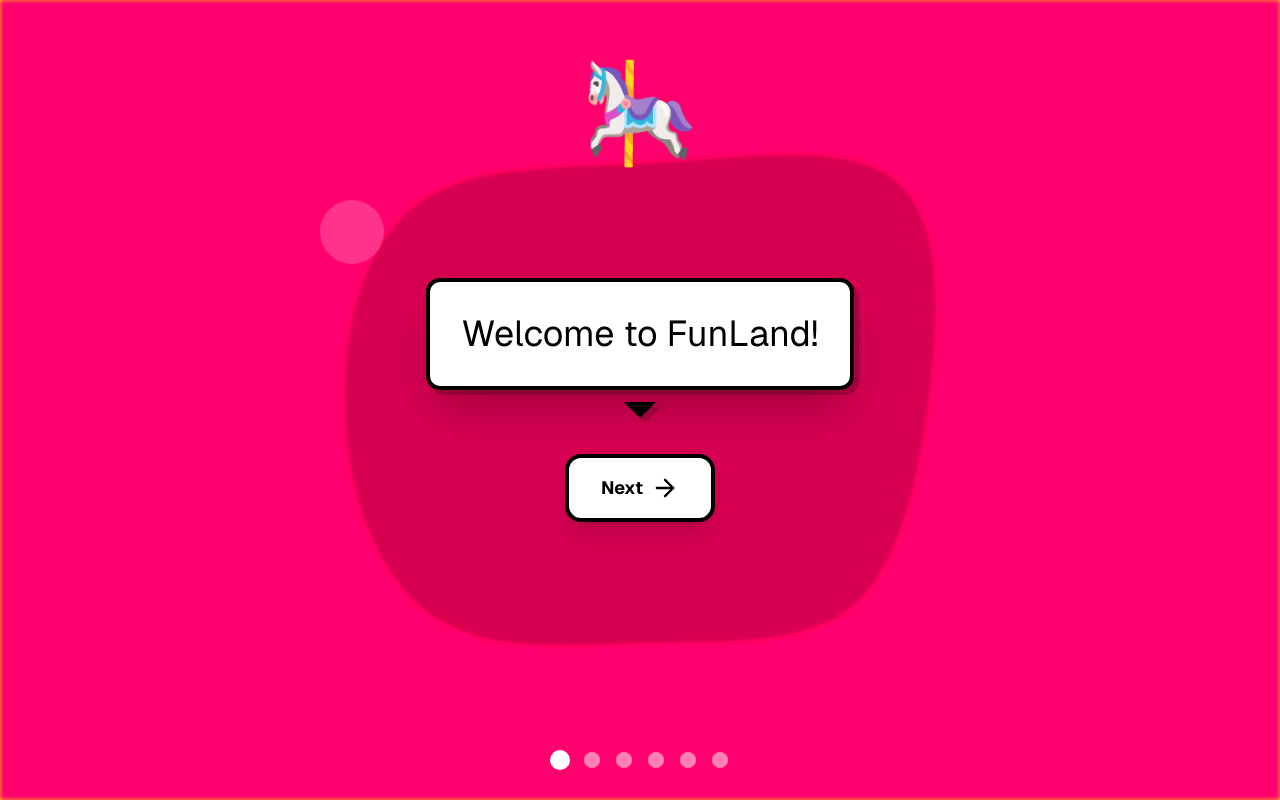
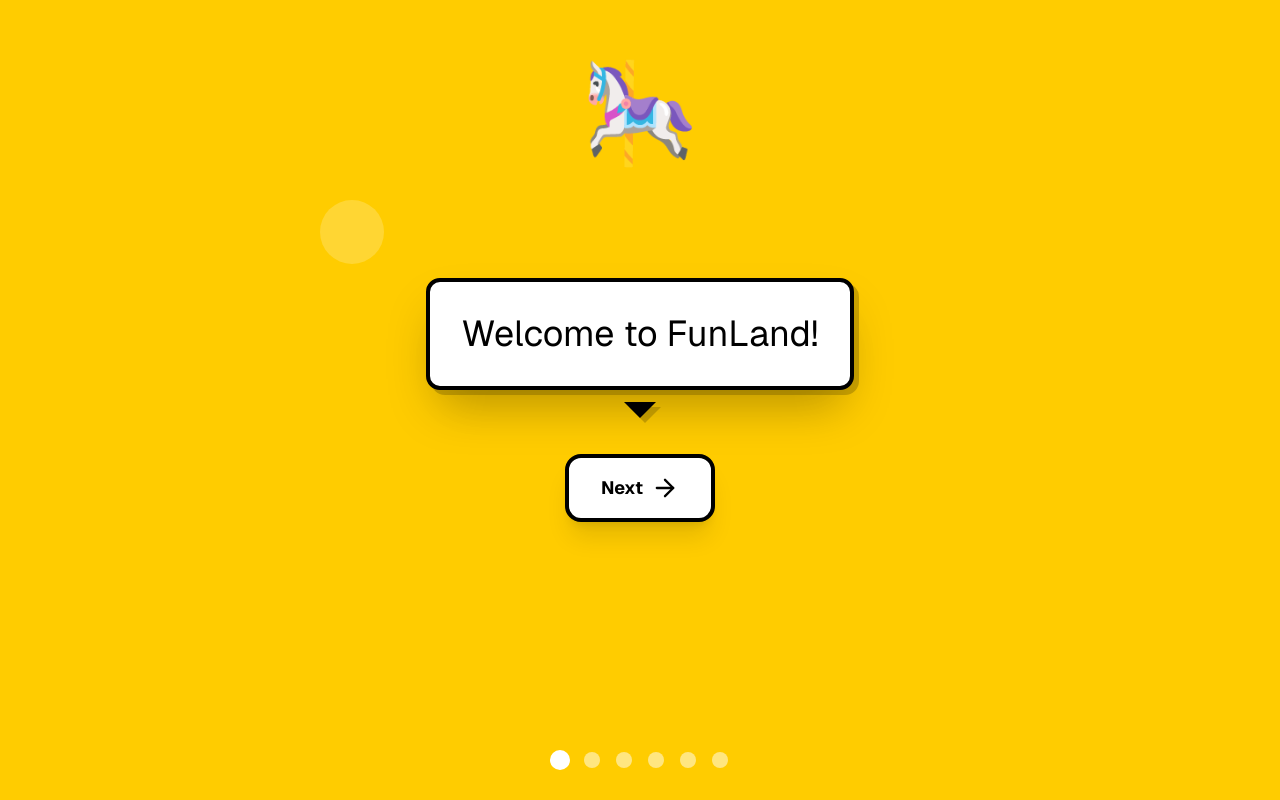
Before and after one commit to Gauravmrjatt/tod-ai, a Next.js app: page / in a window 1280 px wide. Built offline with nearby package versions, Linux system fonts and the light colour scheme.

Commit message:
performace improved of welcome page

```diff
--- a/src/components/welcome-screen.jsx
+++ b/src/components/welcome-screen.jsx
@@ -37,21 +37,7 @@ export default function WelcomeScreen() {
       transition={{ type: "spring", stiffness: 30, damping: 10 }}
       className="relative flex flex-col items-center justify-center h-screen text-white p-6 font-cartoon overflow-hidden"
     >
-      {/* Enhanced SVG Background with Double Layer */}
-      <AnimatePresence mode="popLayout">
-        <motion.div
-          key={steps[stepIndex].svg}
-          initial={{ opacity: 0, scale: 1.1 }}
-          animate={{ opacity: 1, scale: 1 }}
-          exit={{ opacity: 0, scale: 0.9 }}
-          transition={{ type: "spring", bounce: 0.4, duration: 1 }}
-          className="absolute inset-0 w-full h-full z-0"
-          style={{
-            background: `url(${steps[stepIndex].svg}) no-repeat center/cover`,
-            filter: "blur(2px) saturate(120%)"
-          }}
-        />
-      </AnimatePresence>
+
 
       {/* Floating Emoji Container */}
       <motion.div
```
